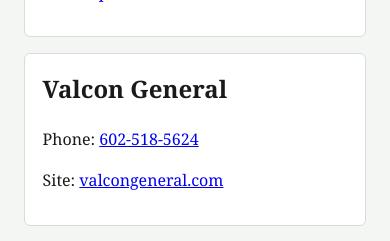
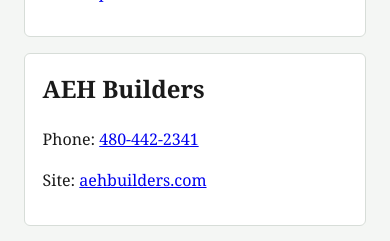
Before and after one commit to usabandit33/city-line, a plain HTML site: page phoenix.html in a window 390 px wide. Shown: the part 1151-1392 px from the top of the page. Drawn offline with Linux system fonts and the light colour scheme.

Commit message:
Replace Valcon with AEH Builders (phone+email on shop site)

```diff
--- a/phoenix.html
+++ b/phoenix.html
@@ -11,7 +11,7 @@
 <meta property="og:url" content="https://usabandit33.github.io/city-line/phoenix.html">
 <meta property="og:type" content="website">
 <link rel="stylesheet" href="styles.css">
-<script type="application/ld+json">{"@context":"https://schema.org","@type":"ItemList","name":"Phoenix remodel phones for permit-line questions","itemListElement":[{"@type":"ListItem","position":1,"name":"Old Reliable","url":"https://oldreliableaz.com/"},{"@type":"ListItem","position":2,"name":"Best Remodeling and Construction","url":"https://bestrandc.com/"},{"@type":"ListItem","position":3,"name":"Crosspoint Contracting","url":"https://crosspointcontracting.com/"},{"@type":"ListItem","position":4,"name":"Hopkins Construction","url":"https://hopkinsconstructionusa.com/"},{"@type":"ListItem","position":5,"name":"Valcon General","url":"https://valcongeneral.com/"}]}</script>
+<script type="application/ld+json">{"@context":"https://schema.org","@type":"ItemList","name":"Phoenix remodel phones for permit-line questions","itemListElement":[{"@type":"ListItem","position":1,"name":"Old Reliable","url":"https://oldreliableaz.com/"},{"@type":"ListItem","position":2,"name":"Best Remodeling and Construction","url":"https://bestrandc.com/"},{"@type":"ListItem","position":3,"name":"Crosspoint Contracting","url":"https://crosspointcontracting.com/"},{"@type":"ListItem","position":4,"name":"Hopkins Construction","url":"https://hopkinsconstructionusa.com/"},{"@type":"ListItem","position":5,"name":"AEH Builders","url":"https://aehbuilders.com/"}]}</script>
 </head>
 <body>
 <header>
@@ -42,9 +42,9 @@
 <p>Site: <a href="https://hopkinsconstructionusa.com/">hopkinsconstructionusa.com</a></p>
 </div>
 <div class="card">
-<h2>Valcon General</h2>
-<p>Phone: <a href="tel:+16025185624">602-518-5624</a></p>
-<p>Site: <a href="https://valcongeneral.com/">valcongeneral.com</a></p>
+<h2>AEH Builders</h2>
+<p>Phone: <a href="tel:+14804422341">480-442-2341</a></p>
+<p>Site: <a href="https://aehbuilders.com/">aehbuilders.com</a></p>
 </div>
 <p><a href="index.html">Back to the checklist</a></p>
 <p class="legal">This site is free general information only. It is not a recommendation, endorsement, ranking, referral, or guarantee. Information may be incomplete or outdated. You accept full responsibility for verifying every fact and for any decision to contact or hire anyone. No warranties are made. Liability is disclaimed to the fullest extent permitted by law. This is not legal, financial, or professional advice. Paid placements, if any, will be labeled. Governing law: State of Arizona. Non-waivable consumer rights under Arizona law are not limited. You never pay this site to use the checklist or phone list.</p>
```
